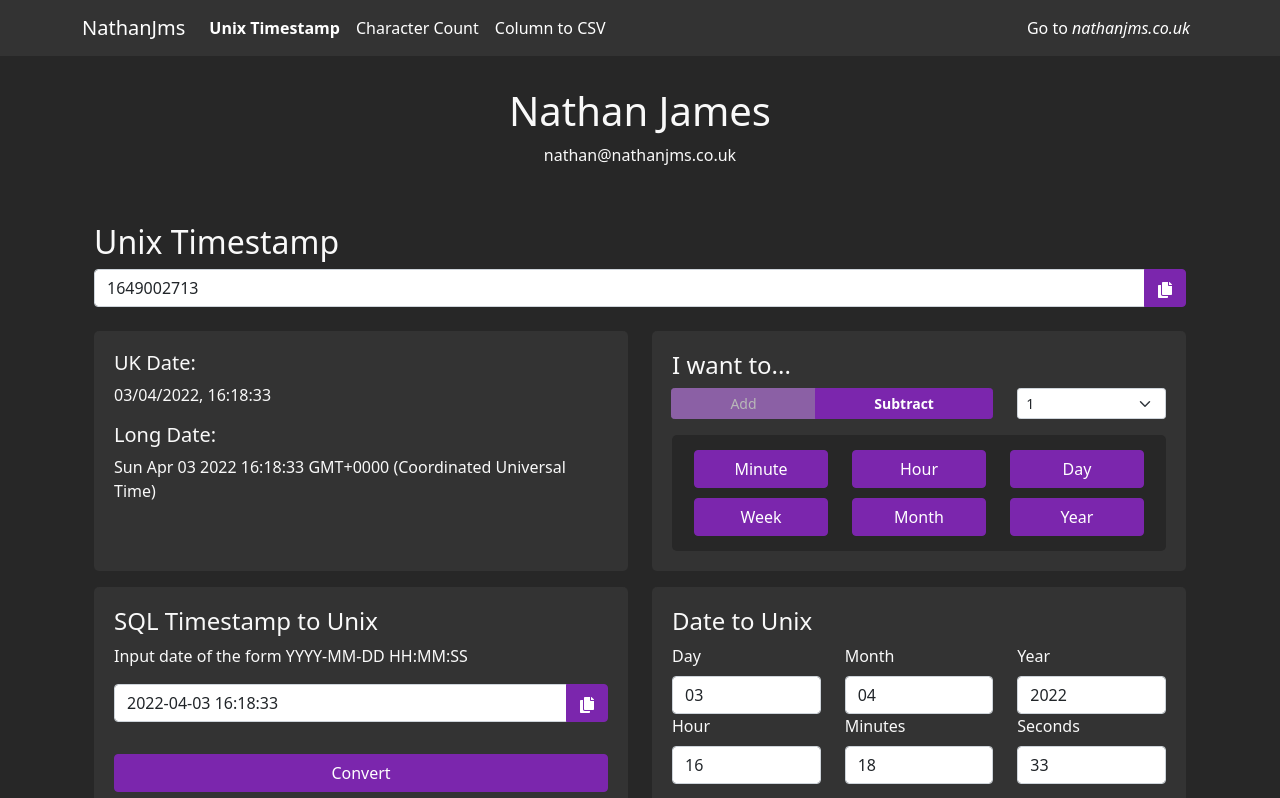
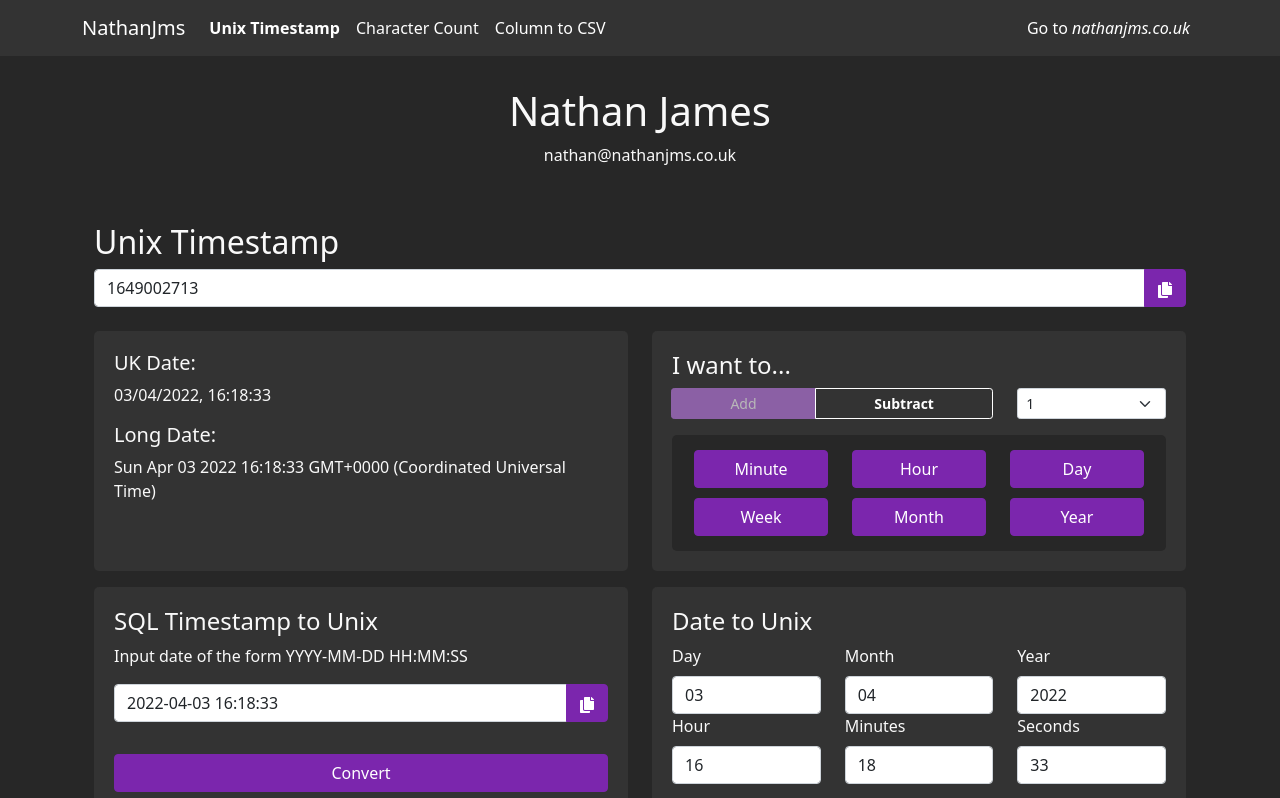
Before and after one commit to Nathanjms/nathanjms-tools, a React (Create React App) app: page / in a window 1280 px wide. Shown: the top 798 px of the page. Built offline with nearby package versions, Linux system fonts and the light colour scheme.

Commit message:
Change colors to not be mistaken for clickable button

```diff
--- a/src/css/App.css
+++ b/src/css/App.css
@@ -35,8 +35,8 @@
 
 .btn-group .btn-check:checked + .btn-primary.disabled {
   color: #fff;
-  background-color: var(--primary);
-  border-color: var(--primary);
+  background-color: var(--dark2);
+  border-color: #fff;
   font-weight: bold;
   cursor: not-allowed;
   opacity: 1; /* Override disabled opacity */
```
